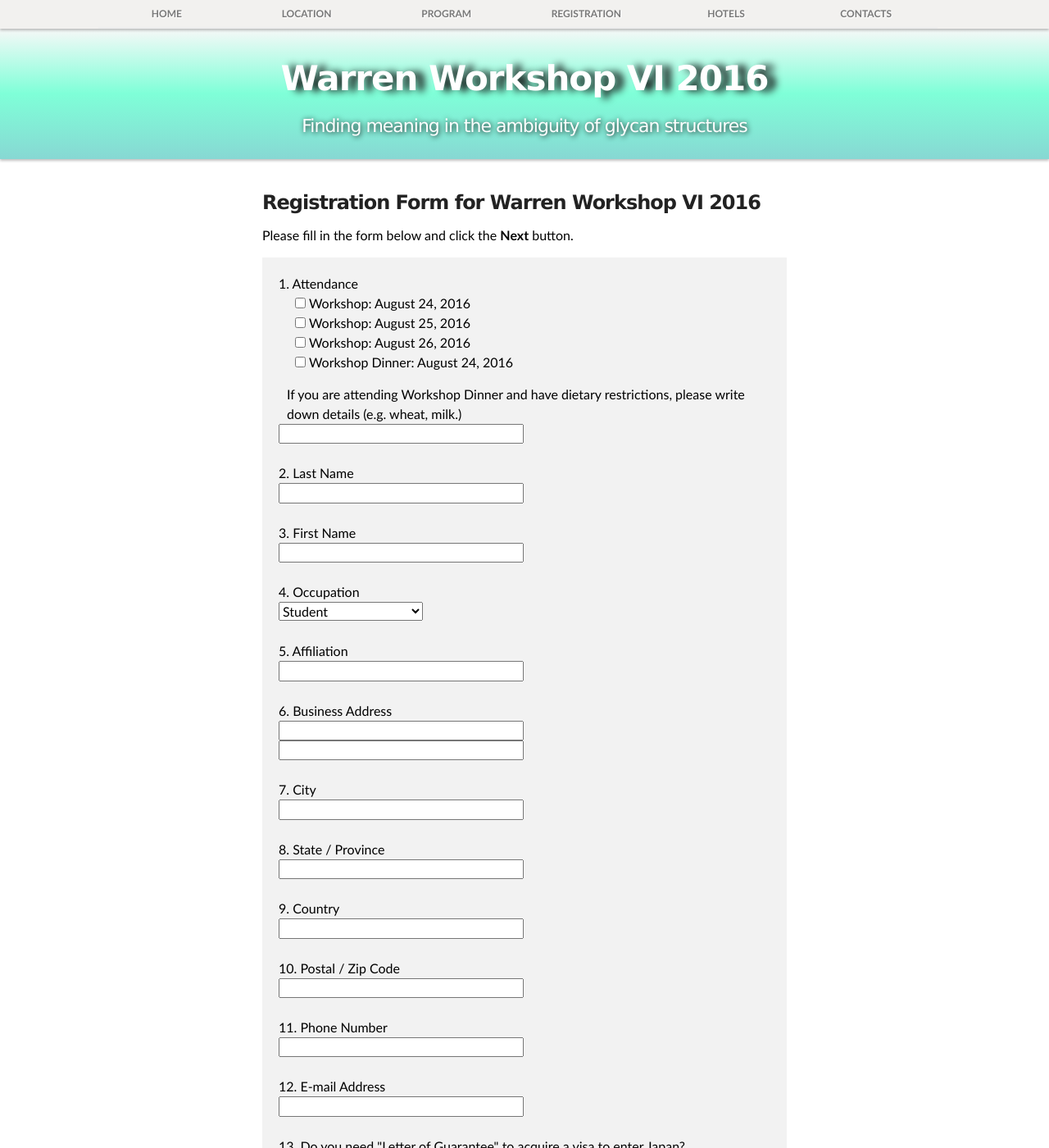
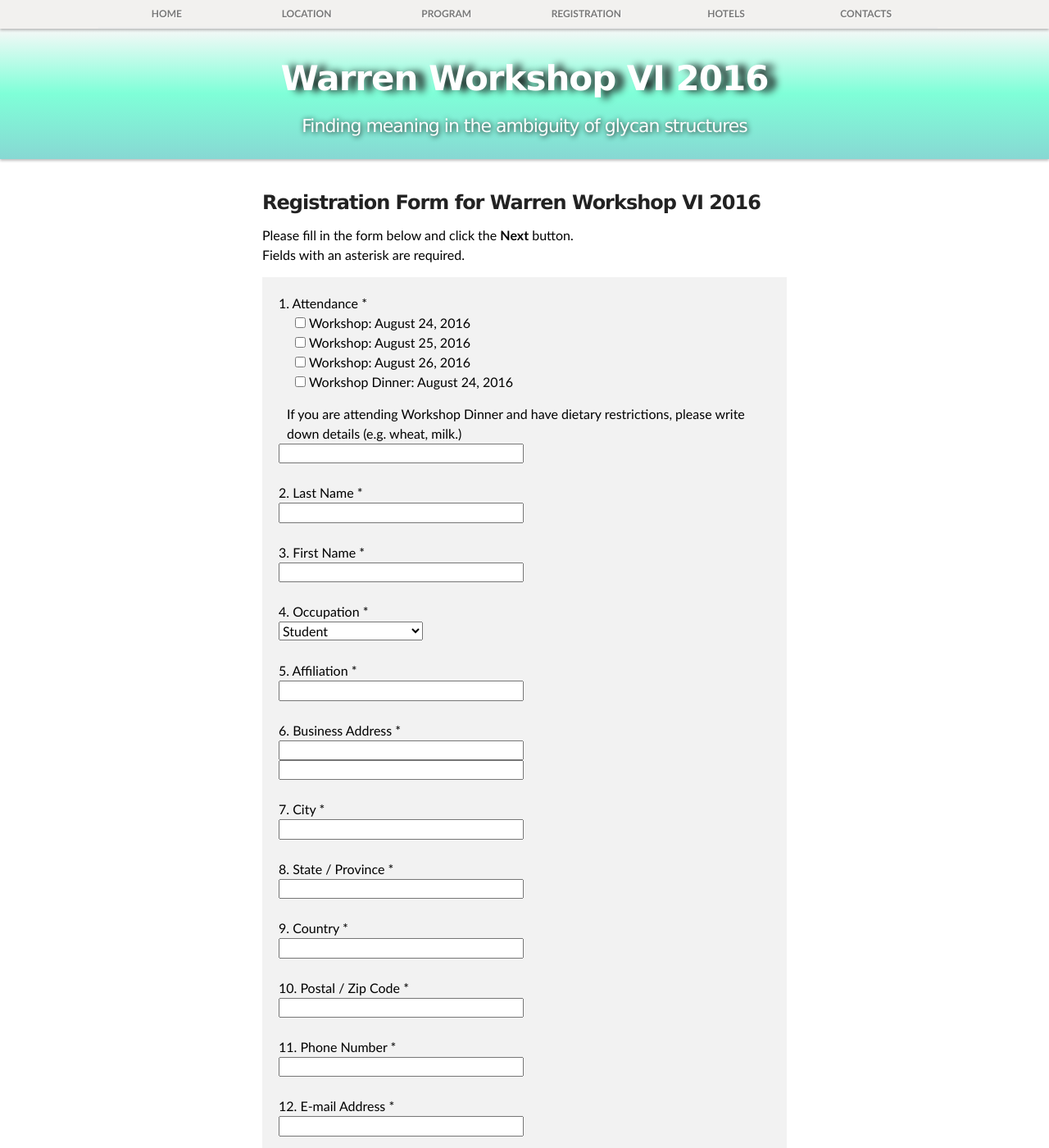
Before and after one commit to yamazakiM/test_warren2016, a Jekyll site: the page built from registration/register.html, in a window 1280 px wide and 1400 px high. Shown: the whole window at 82% size. Built offline with Jekyll 4.4.1, drawn with Linux system fonts in a browser that asks for light colours; nearby versions of some CDN libraries; library files that are not in the unit come from our copies.

Commit message:
Update register.html

```diff
--- a/registration/register.html
+++ b/registration/register.html
@@ -9,13 +9,14 @@ layout: default
     <hr>
 <div class="divLayoutContentMain">
 		<p>Please fill in the form below and click the <strong>Next</strong> button.<br>
+		Fields with an asterisk are required.<br>
 		</p>
 		<div class="form">
 			<form class="em-abstruct-form" action="em-abstruct" method="post" name="abstruct-form" role="form">
 
 			<div class="row em-abstruct-spaces">
 				<div class="col-sm-3 col-xs-12 clearfix">
-					1. Attendance
+					1. Attendance <span class="asterisk">*</span>
 					<ul class="choices" aria-label="1. +Attendance Type" role="group"　required="required"　>
 										<li class="choice-item">
 											<label for="AttendanceType">
@@ -76,7 +77,7 @@ layout: default
 		<div class="row input-last_name input-user-field">
 				<div class="col-sm-3 col-xs-12 clearfix">
 					<label for="last_name">
-						2. Last Name
+						2. Last Name <span class="asterisk">*</span>
 					</label>
 				</div>
 				<div class="col-sm-9 col-xs-12 clearfix">
@@ -88,7 +89,7 @@ layout: default
 			<div class="row input-first_name input-user-field">
 				<div class="col-sm-3 col-xs-12 clearfix">
 					<label for="first_name">
-						3. First Name
+						3. First Name <span class="asterisk">*</span>
 					</label>
 				</div>
 				<div class="col-sm-9 col-xs-12 clearfix">
@@ -100,7 +101,7 @@ layout: default
 			<div class="row input-occupation input-user-field">
 				<div class="col-sm-9 col-xs-12">
 					<label for="occupation">
-						4. Occupation
+						4. Occupation <span class="asterisk">*</span>
 					</label>
 				</div>
 				<div class="col-sm-9 col-xs-12">
@@ -122,7 +123,7 @@ layout: default
 			<div class="row input-last name input-user-field">
 				<div class="col-sm-3 col-xs-12 clearfix">
 					<label for="affiliation">
-						5. Affiliation
+						5. Affiliation <span class="asterisk">*</span>
 					</label>
 				</div>
 				<div class="col-sm-9 col-xs-12 clearfix">
@@ -134,7 +135,7 @@ layout: default
 			<div class="row input-last name input-user-field">
 				<div class="col-sm-3 col-xs-12 clearfix">
 					<label for="business_address">
-						6. Business Address
+						6. Business Address <span class="asterisk">*</span>
 					</label>
 				</div>
 				<div class="col-sm-9 col-xs-12 clearfix">
@@ -147,7 +148,7 @@ layout: default
 			<div class="row input-last name input-user-field">
 				<div class="col-sm-3 col-xs-12 clearfix">
 					<label for="business_address_city">
-						7. City
+						7. City <span class="asterisk">*</span>
 					</label>
 				</div>
 				<div class="col-sm-9 col-xs-12 clearfix">
@@ -159,7 +160,7 @@ layout: default
 			<div class="row input-last name input-user-field">
 				<div class="col-sm-3 col-xs-12 clearfix">
 					<label for="business_address_state">
-						8. State / Province
+						8. State / Province <span class="asterisk">*</span>
 					</label>
 				</div>
 				<div class="col-sm-9 col-xs-12 clearfix">
@@ -171,7 +172,7 @@ layout: default
 			<div class="row input-last name input-user-field">
 				<div class="col-sm-3 col-xs-12 clearfix">
 					<label for="business_address_country">
-						9. Country
+						9. Country <span class="asterisk">*</span>
 					</label>
 				</div>
 				<div class="col-sm-9 col-xs-12 clearfix">
@@ -184,7 +185,7 @@ layout: default
 			<div class="row input-last name input-user-field">
 				<div class="col-sm-3 col-xs-12 clearfix">
 					<label for="business_address_postal">
-						10. Postal / Zip Code
+						10. Postal / Zip Code <span class="asterisk">*</span>
 					</label>
 				</div>
 				<div class="col-sm-9 col-xs-12 clearfix">
@@ -197,7 +198,7 @@ layout: default
 			<div class="row input-last name input-user-field">
 				<div class="col-sm-3 col-xs-12 clearfix">
 					<label for="phone_number">
-						11. Phone Number
+						11. Phone Number <span class="asterisk">*</span>
 					</label>
 				</div>
 				<div class="col-sm-9 col-xs-12 clearfix">
@@ -210,7 +211,7 @@ layout: default
 			<div class="row input-last name input-user-field">
 				<div class="col-sm-3 col-xs-12 clearfix">
 					<label for="email_address">
-						12. E-mail Address
+						12. E-mail Address <span class="asterisk">*</span>
 					</label>
 				</div>
 				<div class="col-sm-9 col-xs-12 clearfix">
@@ -222,7 +223,7 @@ layout: default
 			<div class="row input-occupation input-user-field">
 				<div class="col-sm-9 col-xs-12">
 					<label for="visa">
-						13. Do you need "Letter of Guarantee" to acquire a visa to enter Japan?
+						13. Do you need "Letter of Guarantee" to acquire a visa to enter Japan? <span class="asterisk">*</span>
 					</label>
 				</div>
 				<div class="col-sm-9 col-xs-12">
```
